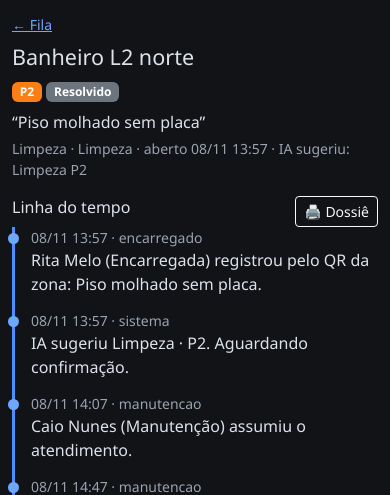
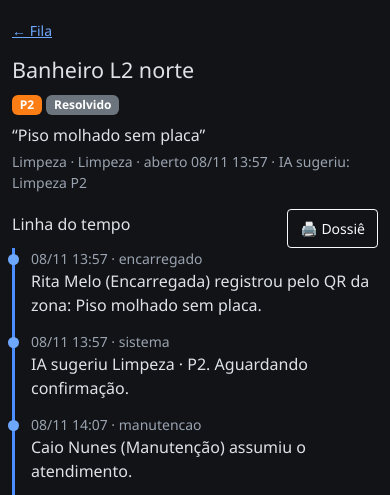
Before and after one commit to Hackarun-Dragonair/dragonair-shopping, a Flask app: page /telas/problemas/1 in a window 390 px wide. Shown: the top 495 px of the page. Run offline with Flask 3, Linux system fonts and the light colour scheme; data comes from the database, SQL or seed files in the repository; some libraries are stand-ins or nearby versions.

Commit message:
Responsividade: alvos de toque maiores no celular

```diff
--- a/app/static/css/ronda.css
+++ b/app/static/css/ronda.css
@@ -79,6 +79,10 @@ body { background: var(--fundo); font-family: "Segoe UI", Roboto, system-ui, san
   border: 1px solid #454d5a; border-radius: 12px; padding: 14px; box-shadow: 0 10px 30px #0009; }
 @media (max-width: 768px) {
   .mapa-caixa { height: calc(62vw + 120px); min-height: 330px; }
+  /* Alvos de toque com pelo menos ~40px no celular */
+  .pisos button { padding: 9px 12px; }
+  .btn-sm { padding: .5rem .75rem; }
+  a.small[href] { display: inline-block; padding: 8px 0; }
   .inspetor { top: auto; bottom: 12px; right: 12px; left: 12px; width: auto; }
 }
 
```
